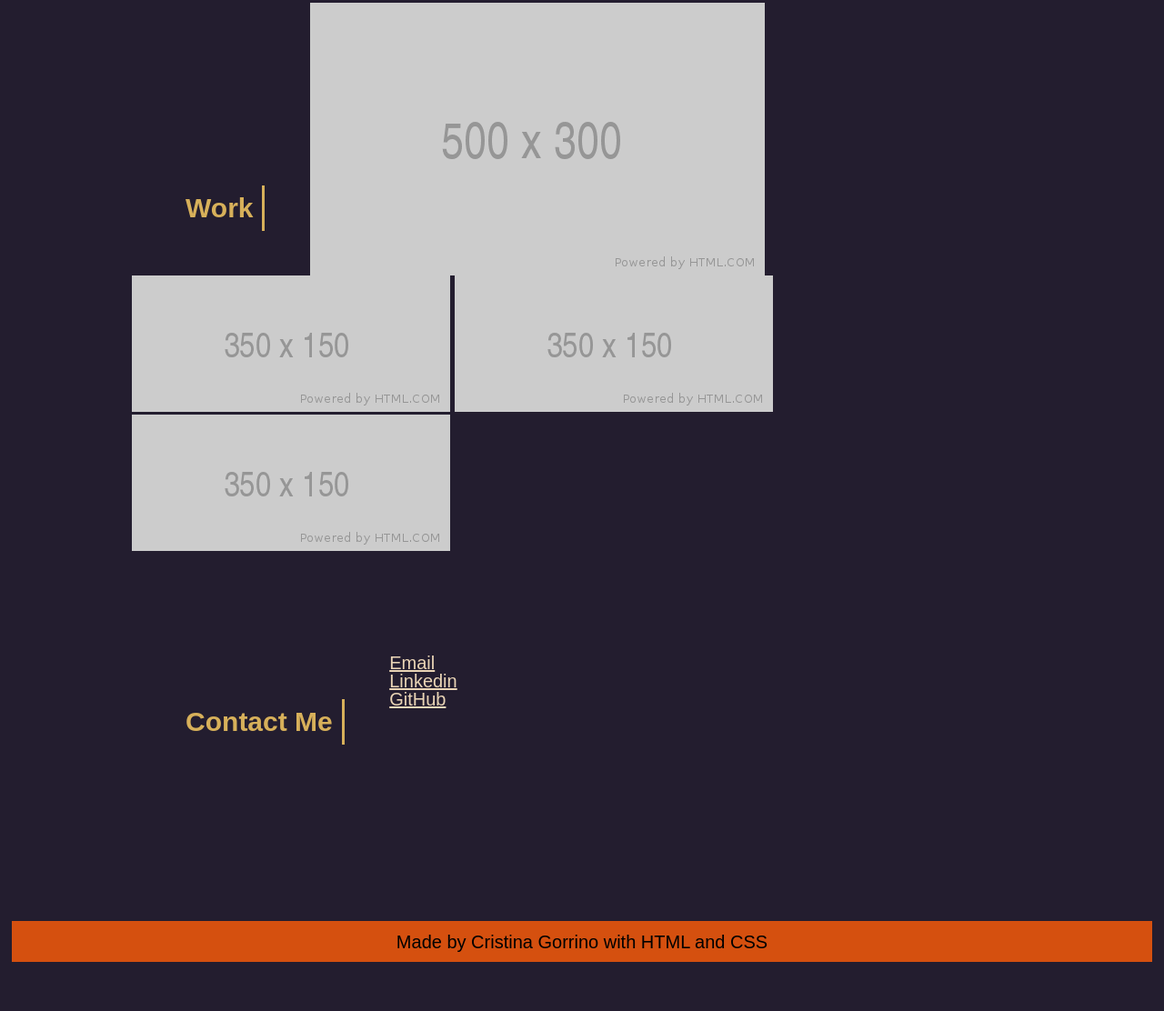
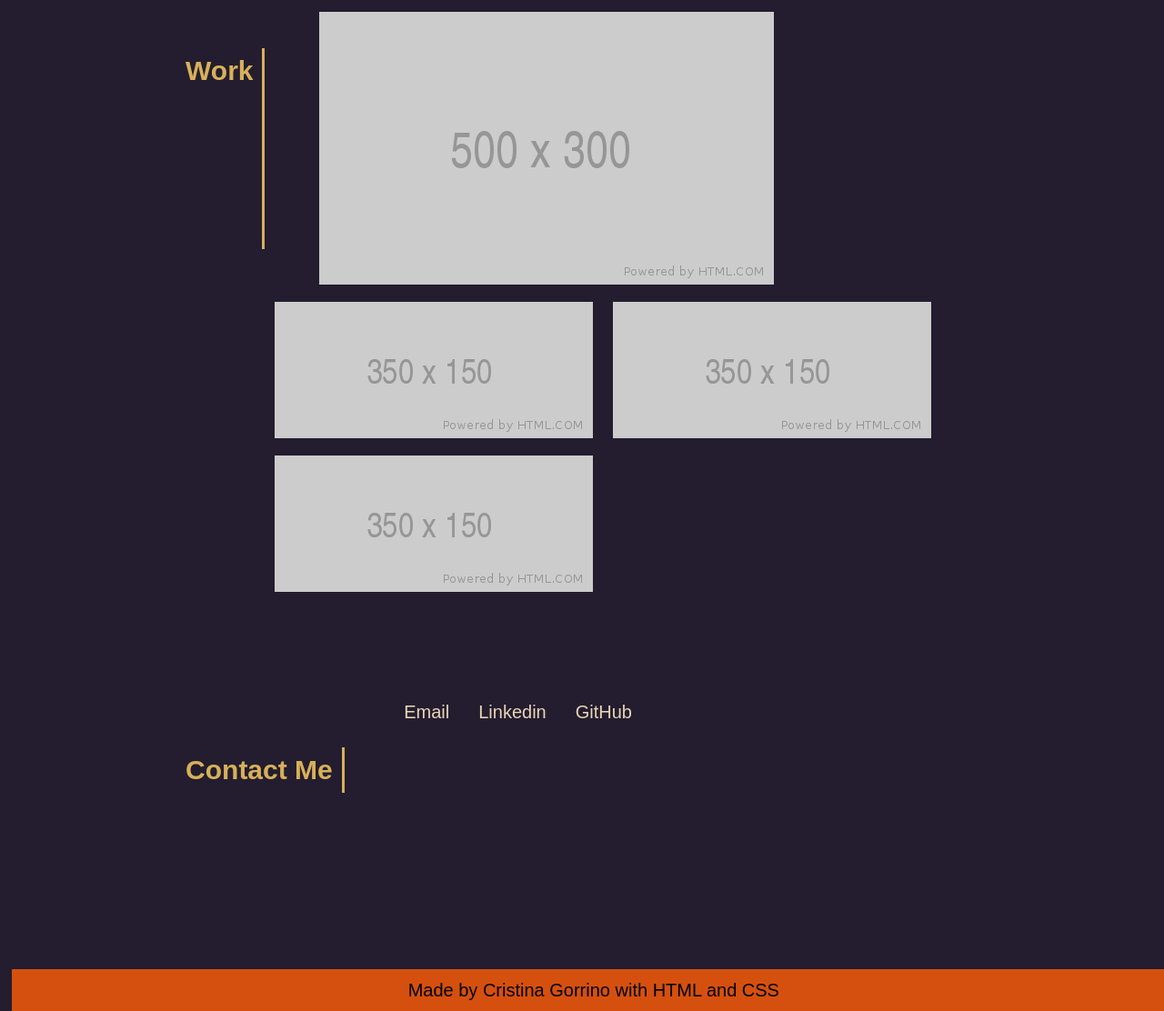
Before and after one commit to cristina-gorrino/professional-portfolio, a plain HTML site: page index.html in a window 1280 px wide. Shown: the part 813-1925 px from the top of the page at 91% size. Before the commit the page ends 1871 px from the top, so only its background shows below. Drawn offline with Linux system fonts and the light colour scheme.

Commit message:
Improving alignment of Work and Contact sections

```diff
--- a/assets/css/style.css
+++ b/assets/css/style.css
@@ -107,15 +107,30 @@ figcaption {
 #work {
     display: flex;
     flex-wrap: wrap;
-    align-items: flex-end;
 
+}
+
+#work img {
+    margin: 1%;
 }
 .small-cards {
     justify-content: space-evenly;
+    margin-left: 15%;
 }
 
-#contact {
 
+#contact ul {
+    display: flex;
+
+    flex-wrap: wrap;
+
+}
+#contact li a{
+    justify-content: space-between;
+    align-items: center;
+    text-align: center;
+    padding: 14px 16px;
+    text-decoration: none;
 }
 
 footer {
@@ -124,4 +139,5 @@ footer {
     justify-items: center;
     padding: 1%;
     margin: 1%;
+    width: 100%;
   }
```
